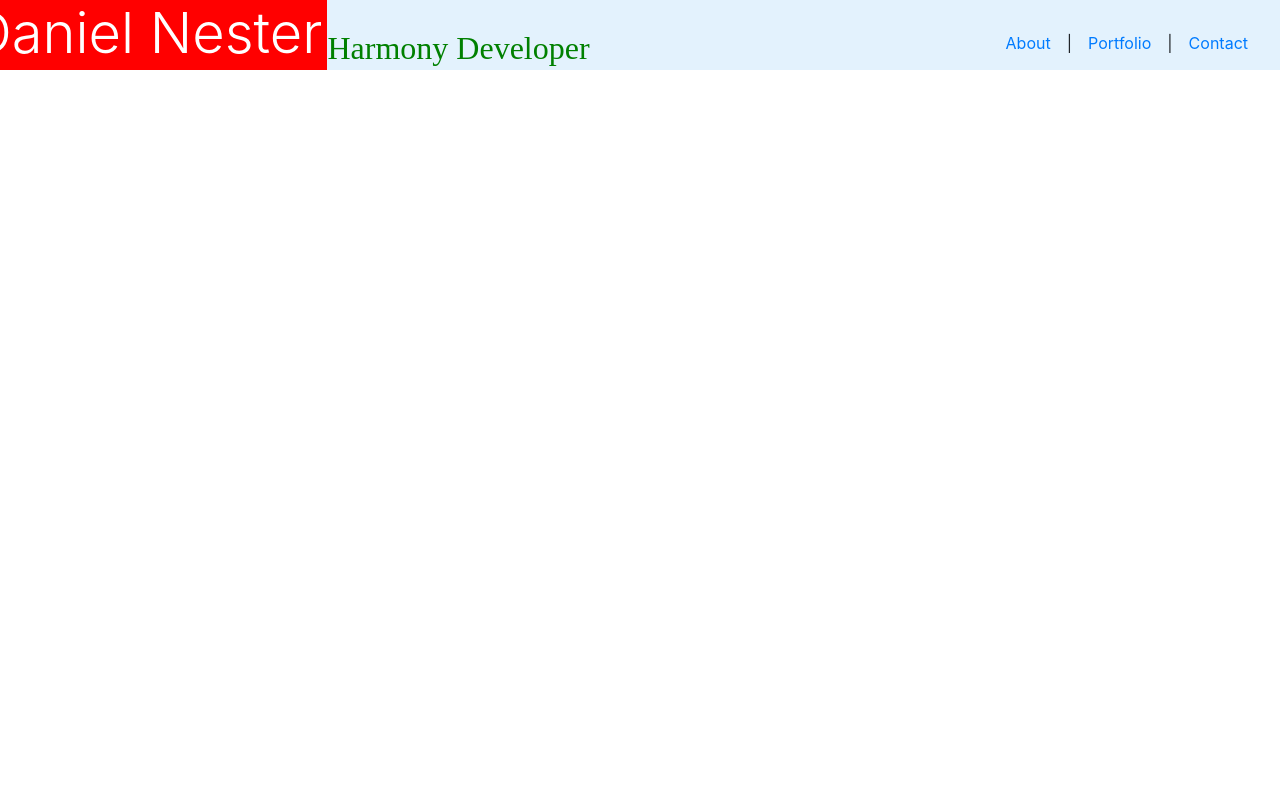
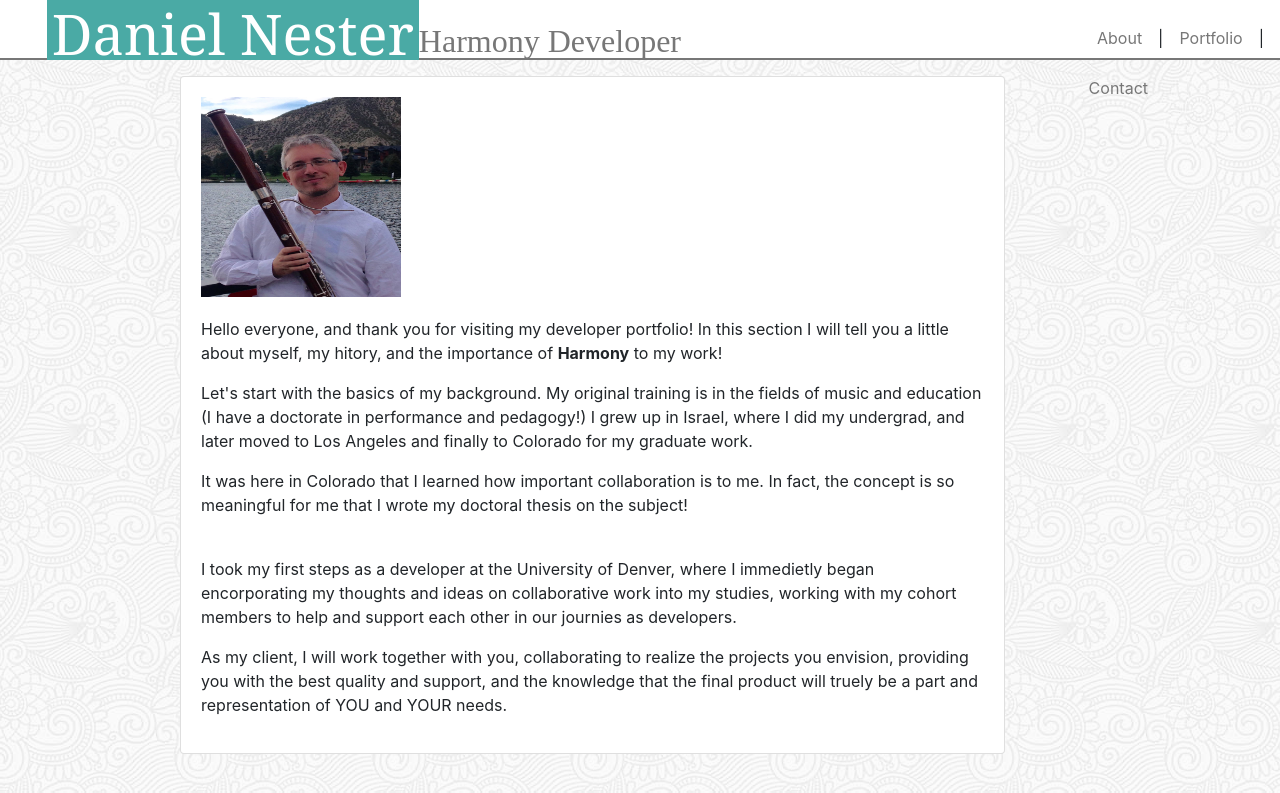
Before and after one commit to tzvik15/Bootstrap-Portfolio, a plain HTML site: page index.html in a window 1280 px wide. Drawn offline with nearby package versions, Linux system fonts and the light colour scheme; a web font is replaced by a local one.

Commit message:
style updates, background, link pages, about card

```diff
--- a/index.html
+++ b/index.html
@@ -11,33 +11,70 @@
     <link href='https://fonts.googleapis.com/css?family=Arizonia' rel='stylesheet'>
 </head>
 
-<body>
+<body style="background: url(symphony.png);">
+    <ul class="navbar navbar-light justify-content-end"
+        style="background-color: #ffffff; list-style-type:none; height:60px; border-bottom-style:solid; border-bottom-color: #777777; border-width:2px;">
+
+        <h2 class="display-4"
+            style="padding-left:5px; padding-right:5px; margin-top:-8px; height:60px; background-color:#4aaaa5; color:#ffffff; font-family:Georgia, 'Times New Roman', Times, serif">
+            Daniel Nester</h2>
+        <h2 class="display-5" style="font-family:Arizonia; color:#777777; margin-right:400px; height:25px;">Harmony
+            Developer</h2>
+        <li class="nav-item">
+            <a class="nav-link" style="color:#777777" href="index.html">About</a>
+        </li>
+        <li> | </li>
+        <li class="nav-item">
+            <a class="nav-link" style="color:#777777" href="portfolio.html">Portfolio</a>
+        </li>
+        <li> | </li>
+        <li class="nav-item" style="margin-right:100px;">
+            <a class="nav-link" style="color:#777777" href="contact.html">Contact</a>
+        </li>
+
+    </ul>
+
+    <div class="container">
+        <div class="row">
+            <div class="col-md-1"></div>
+            <div class="col-md-9">
+
+
+                <div class="card" style="width: 100%;">
+                    <img src="good.jpg" alt="picture of me"
+                        style="float:left; width:200px; height:200px; margin-left:20px; margin-top:20px;">
+
+                    <div class="card-body" style="float:left">
+                        <p class="card-text" style="float:left;">Hello everyone, and thank you for visiting my developer
+                            portfolio! In this section I will tell you a little about myself, my hitory, and the
+                            importance of <strong>Harmony</strong> to my work!</p>
+
+                        <p>Let's start with the basics of my background. My original training is in the fields of music
+                            and education (I have a doctorate in performance and pedagogy!) I grew up in Israel, where I
+                            did my undergrad, and later moved to Los Angeles and finally to Colorado for my graduate
+                            work.</p>
+                        <p>It was here in Colorado that I learned how important collaboration is to me. In fact, the
+                            concept is so meaningful for me that I wrote my doctoral thesis on the subject!</p>
+                        <br>
+                        <p class="break">I took my first steps as a developer at the University of Denver, where I
+                            immedietly began encorporating my thoughts and ideas on collaborative work into my studies,
+                            working with my cohort members to help and support each other in our journies as developers.
+                        </p>
+                        <p class="break">As my client, I will work together with you, collaborating to realize the
+                            projects you envision, providing you with the best quality and support, and the knowledge
+                            that the final product will truely be a part and representation of YOU and YOUR needs.</p>
+                    </div>
+                </div>
+            </div>
+            <div class="col-md-2"></div>
+        </div>
 
 
 
 
-    <ul class="navbar navbar-light justify-content-end"
-        style="background-color: #e3f2fd; list-style-type:none; height:70px;">
 
-        <h2 class="display-4"
-            style="height:100%; padding-left:5px; padding-right:5px; margin-top:-8px;margin-left:-50px; height:70px; background-color:red; color:white;">
-            Daniel Nester</h2>
-        <h2 class="display-5" style="font-family:Arizonia; color:green; margin-right:400px; height:20px;">Harmony
-            Developer</h2>
-        <li class="nav-item">
-            <a class="nav-link" href="index.html">About</a>
-        </li>
-        <li> | </li>
-        <li class="nav-item">
-            <a class="nav-link" href="portfolio.html">Portfolio</a>
-        </li>
-        <li> | </li>
-        <li class="nav-item">
-            <a class="nav-link" href="contact.html">Contact</a>
-        </li>
 
-    </ul>
-
+    </div>
 
 
 
```
Also changed, not shown: contact.html (+12 -12 lines), portfolio.html (+12 -12 lines), good.jpg (added), symphony.png (added).
